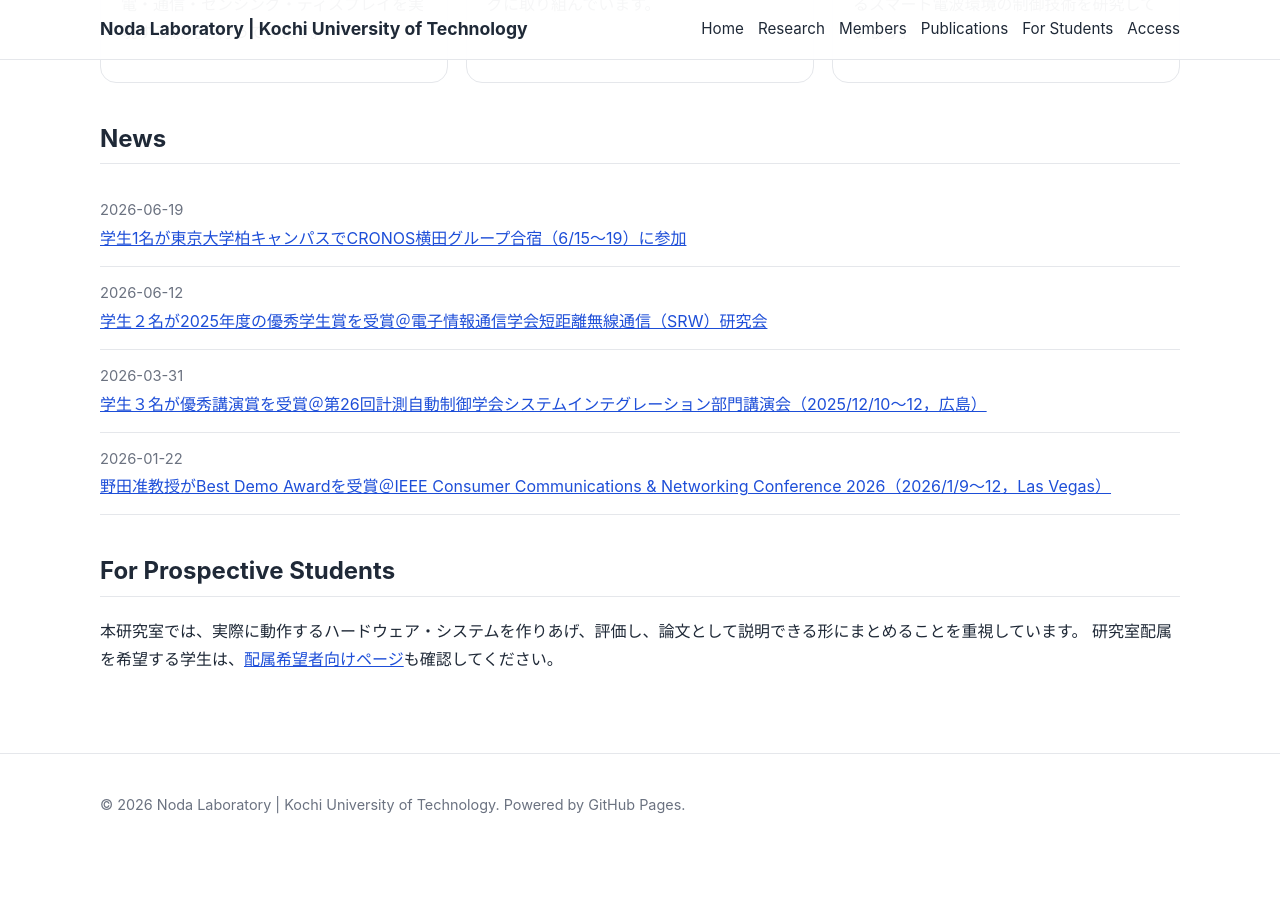
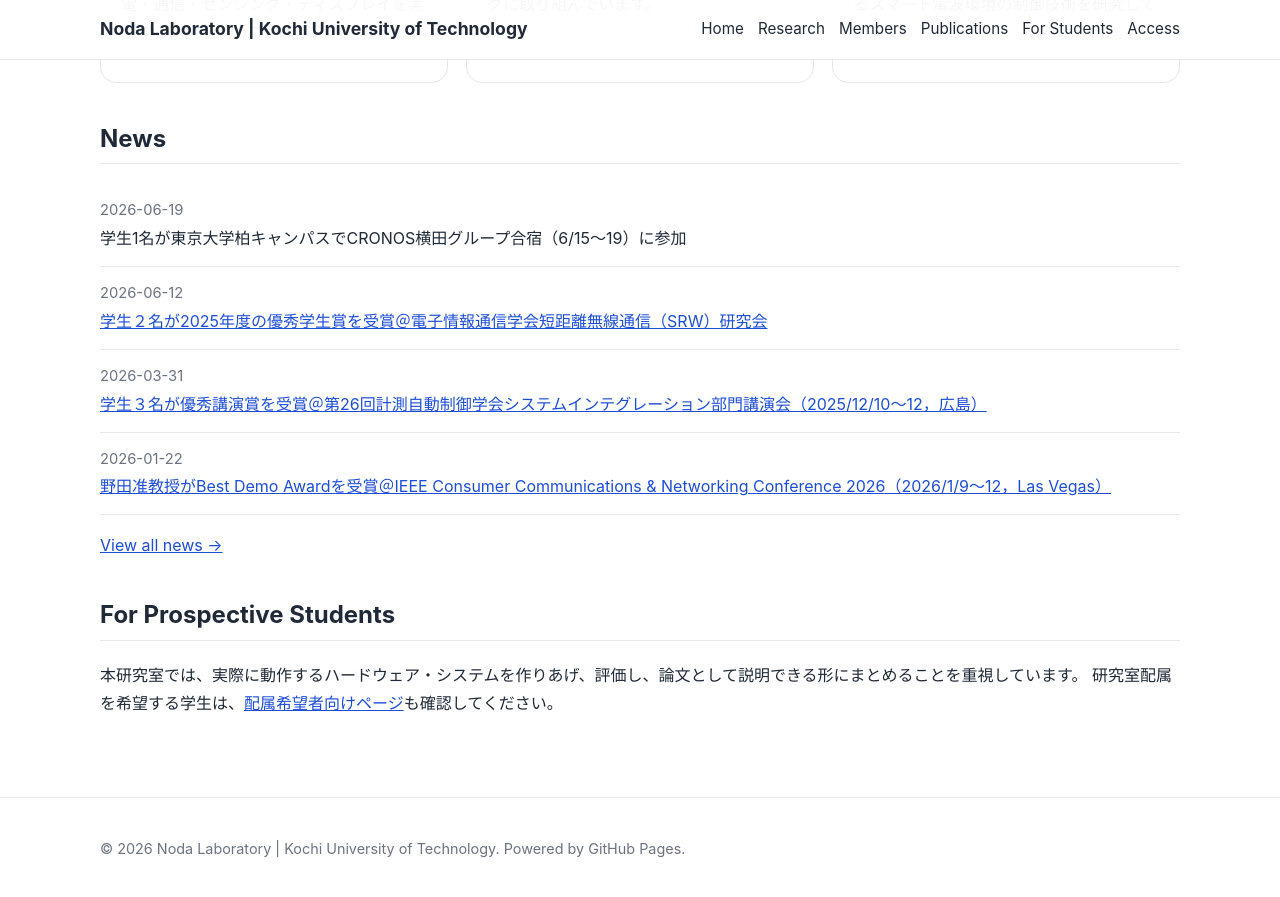
Before and after one commit to akihito-noda/lab-website, a Jekyll site: the page built from index.md, in a window 1280 px wide and 900 px high, scrolled down 727 px. Shown: the top 897 px of the window. Built offline with Jekyll 4.4.1, drawn with Linux system fonts in a browser that asks for light colours; before the commit the page ends 1583 px from its top, so only the background shows below that.

Commit message:
Update index.md

```diff
--- a/index.md
+++ b/index.md
@@ -29,7 +29,7 @@ title: Home
 {% for item in site.data.news limit:5 %}
   <li>
     <div class="meta">{{ item.date }}</div>
-    {% if item.url != "" %}
+    {% if item.url and item.url != "" %}
       <a href="{{ item.url }}">{{ item.title }}</a>
     {% else %}
       {{ item.title }}
@@ -38,6 +38,11 @@ title: Home
 {% endfor %}
 </ul>
 
+<p class="news-more">
+  <a href="{{ '/news/' | relative_url }}">View all news →</a>
+</p>
+
+
 ## For Prospective Students
 
 本研究室では、実際に動作するハードウェア・システムを作りあげ、評価し、論文として説明できる形にまとめることを重視しています。
```
